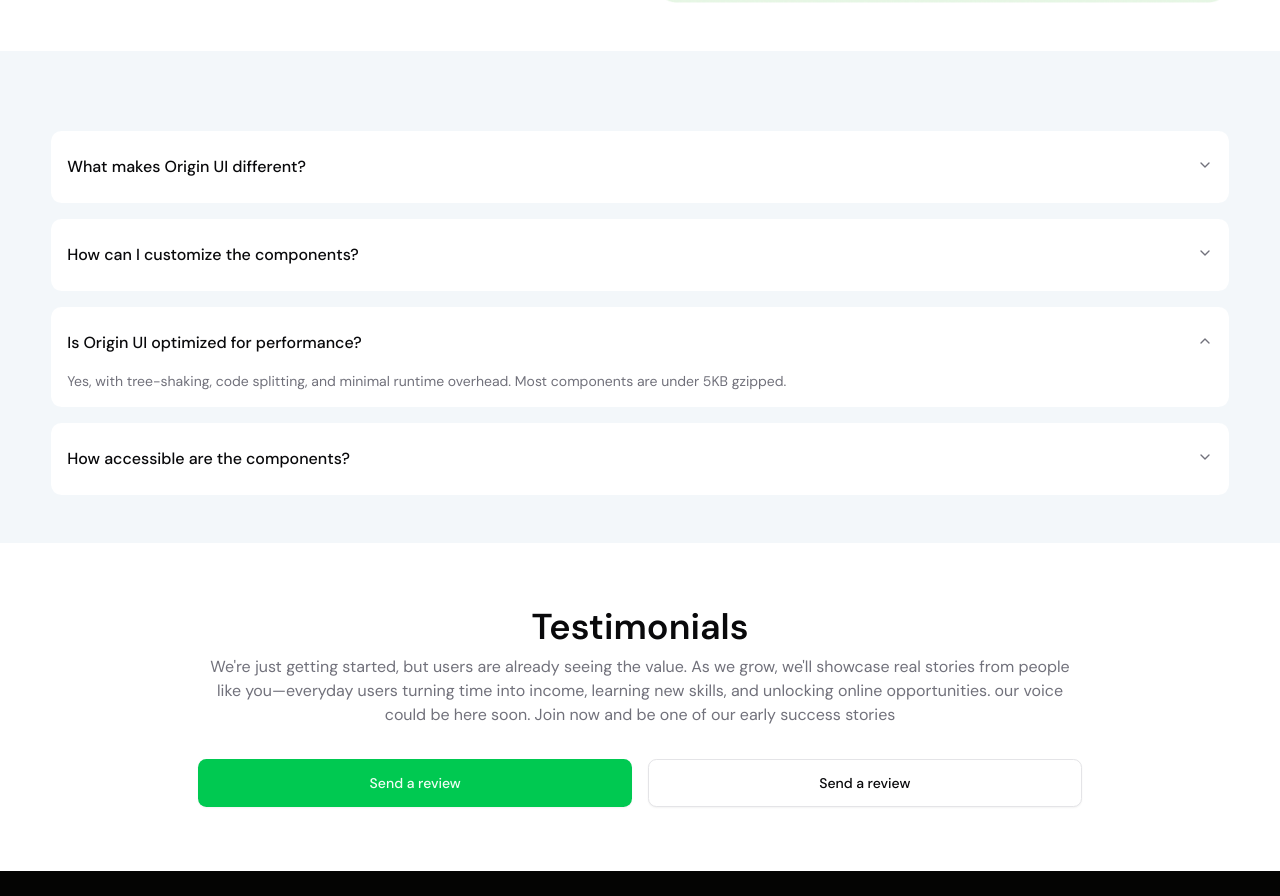
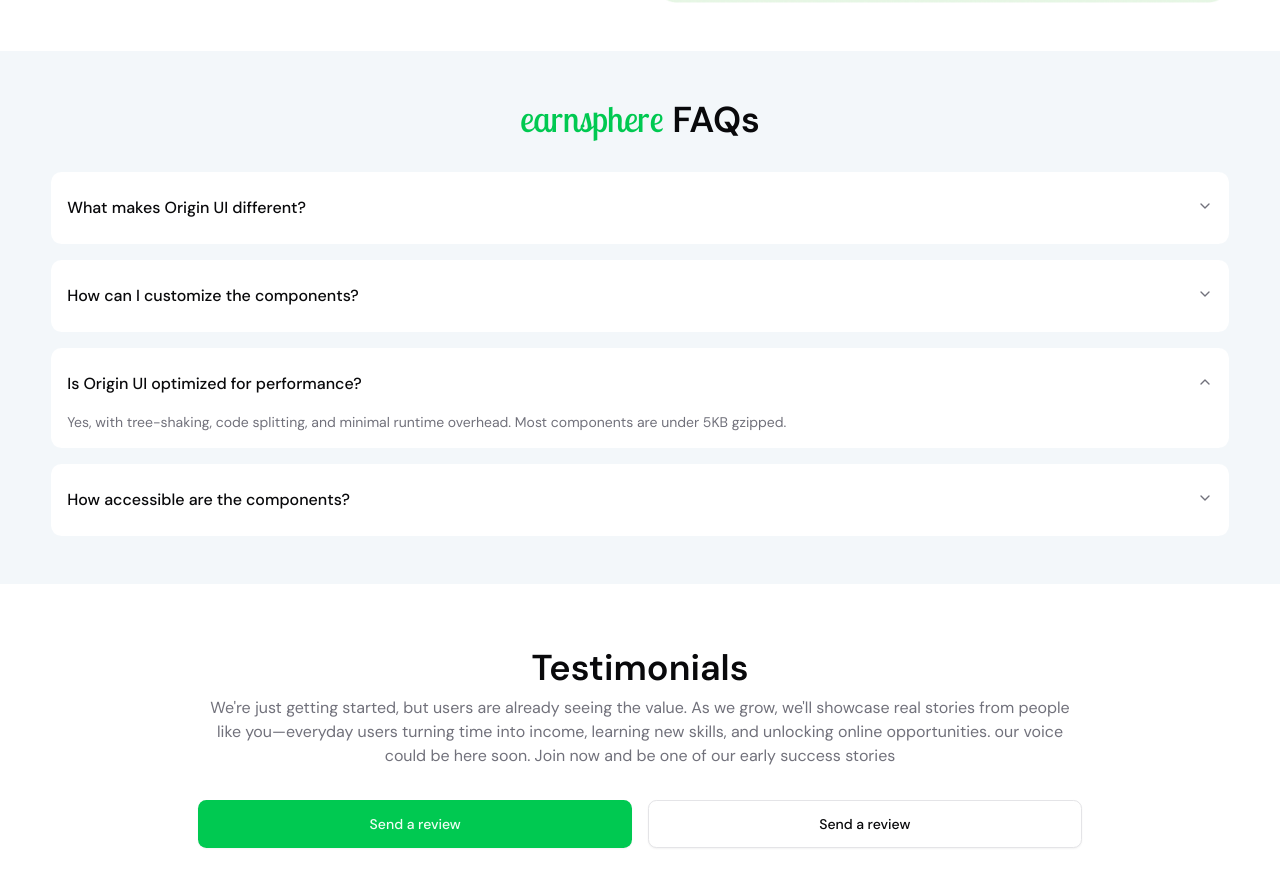
Before and after one commit to tomiwa-adelae/Grabcash, a Next.js app: page / in a window 1280 px wide. Shown: the part 2027-2923 px from the top of the page. Built offline with nearby package versions, Linux system fonts and the light colour scheme.

Commit message:
Updated the UI

```diff
--- a/app/(root)/(home)/page.tsx
+++ b/app/(root)/(home)/page.tsx
@@ -51,7 +51,7 @@
 												your daily effort translates directly into real income."
 			/>
 			<GetStarted />
-			<FAQs />
+			<FAQs showTitle={true} />
 			<Testimonials />
 		</div>
 	);
--- a/app/(root)/_components/MobileNavbar.tsx
+++ b/app/(root)/_components/MobileNavbar.tsx
@@ -2,7 +2,7 @@
 import Link from "next/link";
 import Image from "next/image";
 import { useState } from "react";
-import { LogOut, Menu, MenuIcon } from "lucide-react";
+import { Menu } from "lucide-react";
 import { Button } from "@/components/ui/button";
 import { usePathname, useRouter } from "next/navigation";
 import {
```
